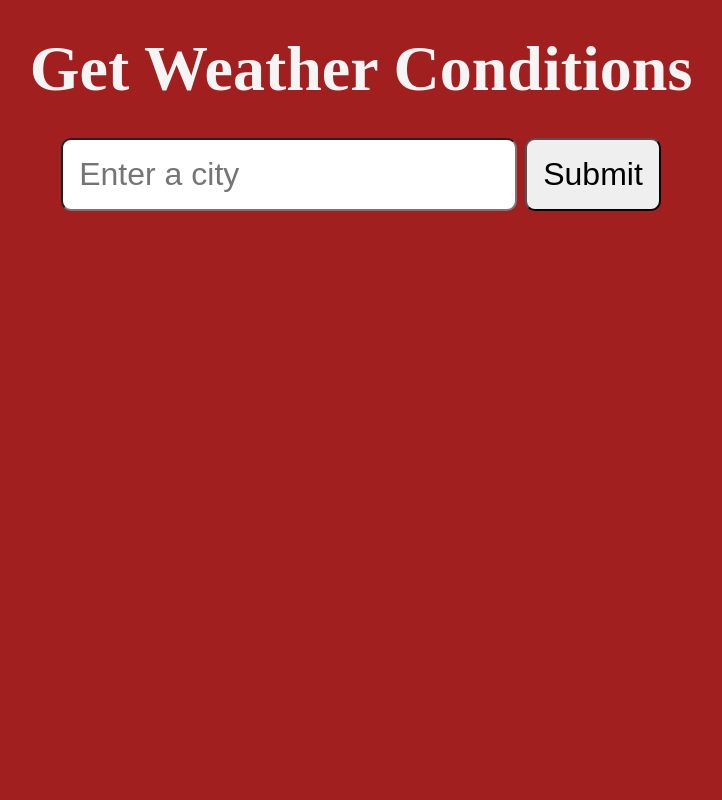
After one commit to A-ryan-Kalra/weathery, a Python web app: template templates/index.html in a window 1280 px wide. The commit adds this page. Shown: the whole page, without its empty margins (279-1001 px from the left). Run offline with Jinja, Linux system fonts and the light colour scheme; the template is opened without the code that fills it, so the values that code supplies are empty.

Commit message:
setup html and css

```diff
--- a/static/styles/style.css
+++ b/static/styles/style.css
@@ -6,7 +6,7 @@
 
 body {
   padding: 2rem;
-  background-color: #333;
+  background-color: #a21f1f;
   color: whitesmoke;
   min-height: 100vh;
   display: flex;
--- /dev/null
+++ b/templates/index.html
@@ -0,0 +1,19 @@
+<!DOCTYPE html>
+<html lang="en">
+  <head>
+    <meta charset="UTF-8" />
+    <meta name="viewport" content="width=device-width, initial-scale=1.0" />
+    <title>Weathery</title>
+    <link
+      rel="stylesheet"
+      href="{{ url_for('static', filename='styles/style.css') }}"
+    />
+  </head>
+  <body>
+    <h1>Get Weather Conditions</h1>
+    <form action="/weather">
+      <input type="text" name="city" id="city" placeholder="Enter a city" />
+      <button type="submit">Submit</button>
+    </form>
+  </body>
+</html>
```
